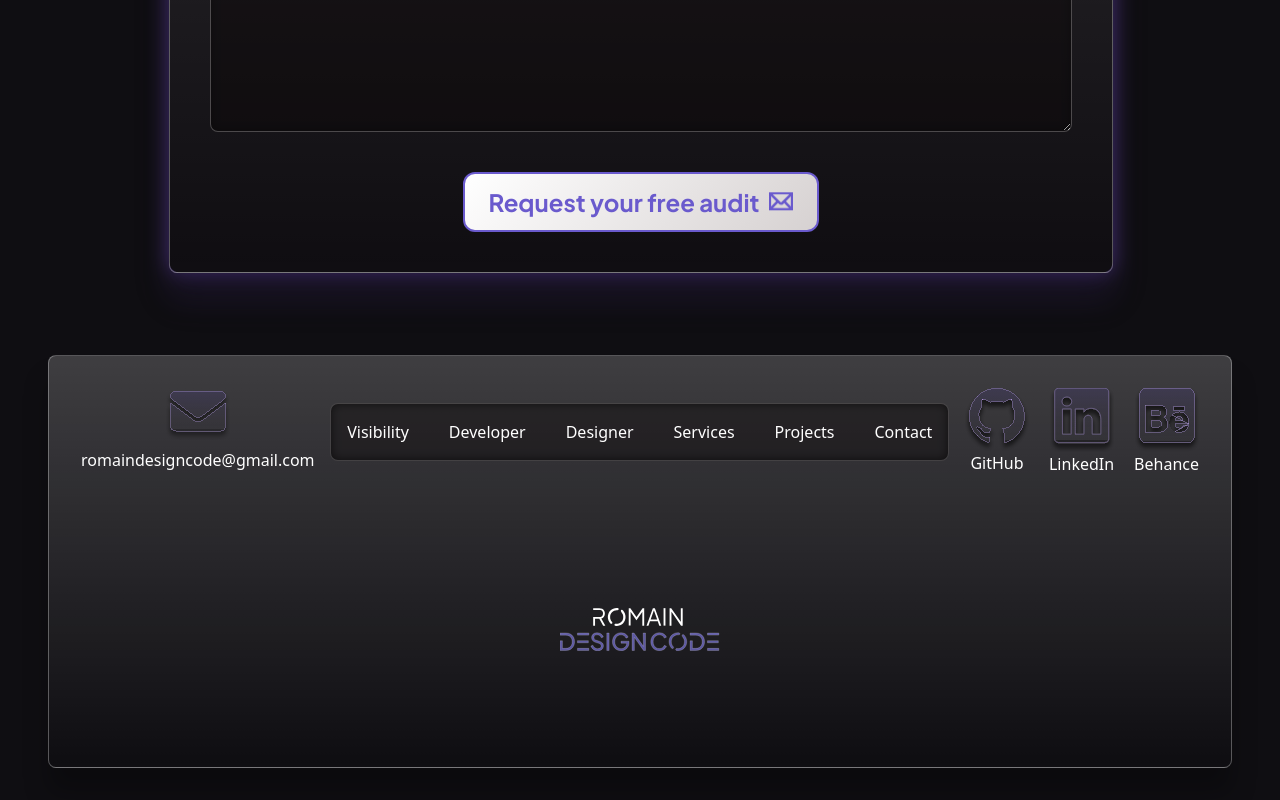
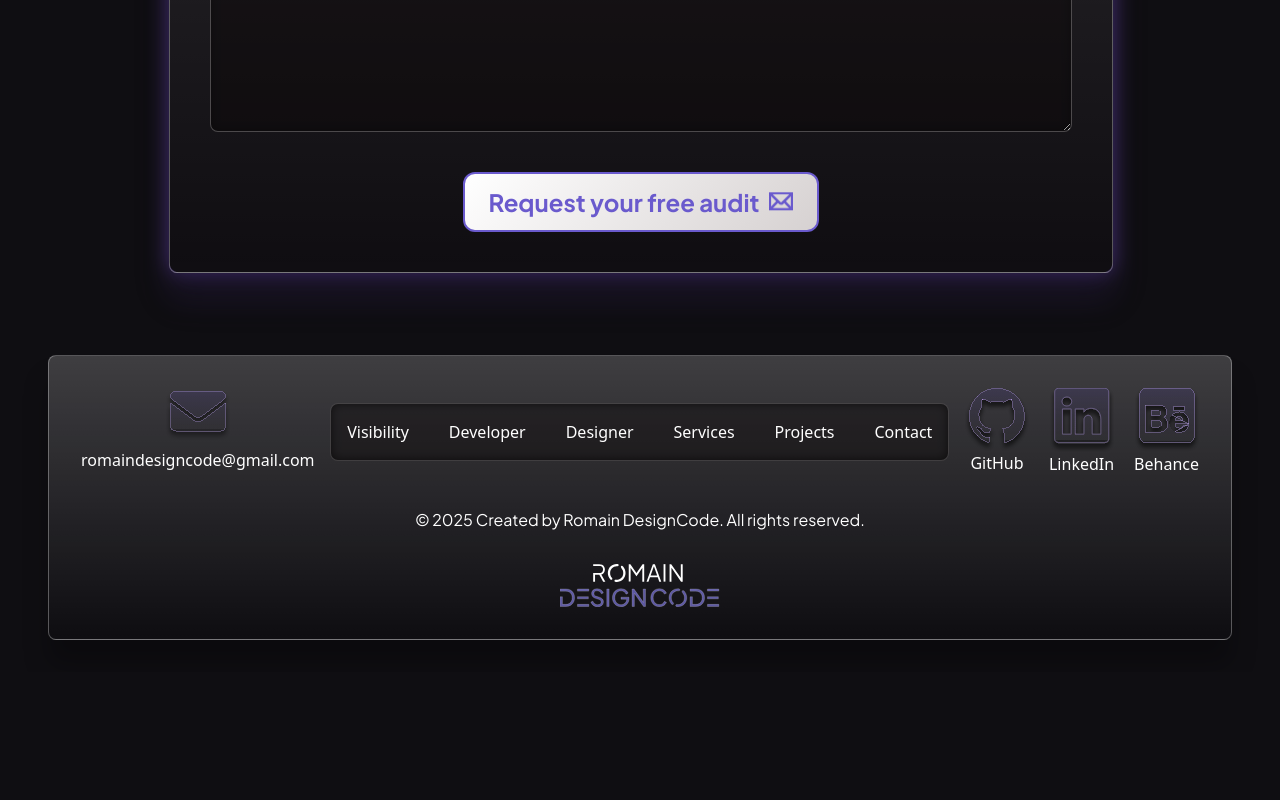
Before and after one commit to roro3164/portfolio-workana, a Next.js app: page / in a window 1280 px wide. Shown: the part 7567-8367 px from the top of the page. After the commit the page ends 8239 px from the top, so only its background shows below. Built offline with nearby package versions, Linux system fonts and the light colour scheme.

Commit message:
update footer

```diff
--- a/src/app/components/Footer/Footer.tsx
+++ b/src/app/components/Footer/Footer.tsx
@@ -129,9 +129,11 @@ export const Footer: React.FC = () => {
       {/* Bas de page centré avec padding */}
       <div
         className={styles.footerBottom}
-        style={{ textAlign: "center", padding: "100px" }}
+        style={{ textAlign: "center", padding: "1rem 0" }}
       >
-
+        <p style={{ margin: 0, marginBottom: "1rem" }}>
+          {t("footer.copyright", { year: new Date().getFullYear() })}
+        </p>
         {/* Logo centré */}
         <Image
           src="/image/icons/logoCentre.svg"
```
